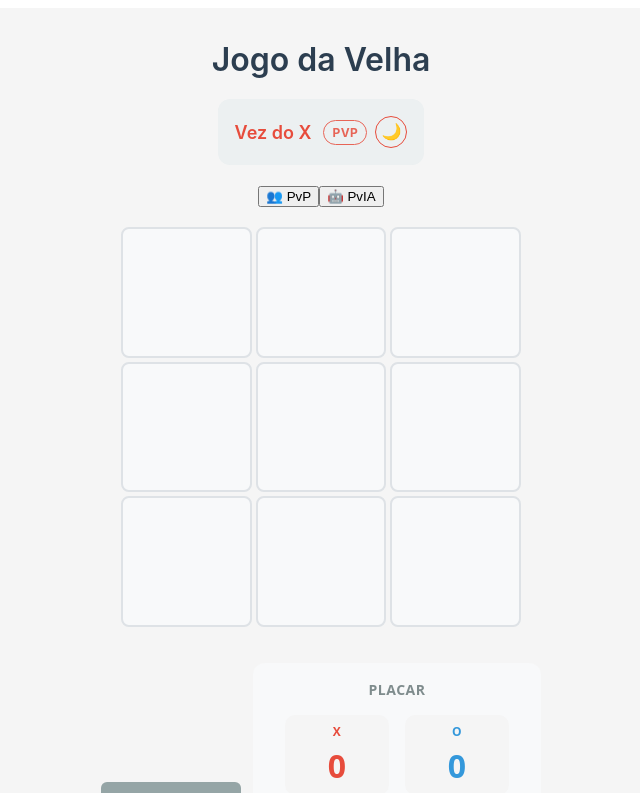
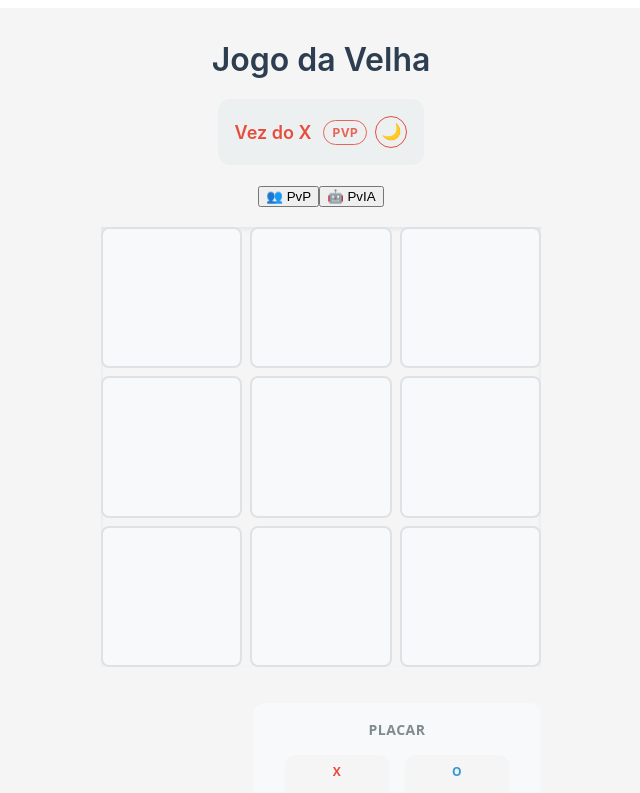
Before and after one commit to Marcelo-Marcos999/teste-estudio, a React (Vite) app: page / in a window 1280 px wide. Shown: the top 793 px of the page, without its empty margins (319-959 px from the left). Built offline with nearby package versions, Linux system fonts and the light colour scheme.

Commit message:
feat: update src/components/Board.module.css

```diff
--- a/src/components/Board.module.css
+++ b/src/components/Board.module.css
@@ -2,11 +2,38 @@
   display: grid;
   grid-template-columns: repeat(3, 1fr);
   grid-template-rows: repeat(3, 1fr);
-  gap: 4px;
+  gap: clamp(4px, 1.5vw, 8px);
   width: 100%;
-  max-width: 400px;
+  max-width: clamp(280px, 90vw, 480px);
   aspect-ratio: 1 / 1;
   margin: 0 auto;
+  box-shadow: inset 0 0 0 1px var(--border, transparent),
+    inset 0 2px 4px var(--shadow, rgba(0, 0, 0, 0.08));
+}
+
+.board > * {
+  animation: cellIn 0.3s ease-out backwards;
+}
+
+.board > *:nth-child(1) { animation-delay: 0s; }
+.board > *:nth-child(2) { animation-delay: 0.03s; }
+.board > *:nth-child(3) { animation-delay: 0.06s; }
+.board > *:nth-child(4) { animation-delay: 0.09s; }
+.board > *:nth-child(5) { animation-delay: 0.12s; }
+.board > *:nth-child(6) { animation-delay: 0.15s; }
+.board > *:nth-child(7) { animation-delay: 0.18s; }
+.board > *:nth-child(8) { animation-delay: 0.21s; }
+.board > *:nth-child(9) { animation-delay: 0.24s; }
+
+@keyframes cellIn {
+  from {
+    opacity: 0;
+    transform: scale(0.8);
+  }
+  to {
+    opacity: 1;
+    transform: scale(1);
+  }
 }
 
 @media (max-width: 480px) {
@@ -18,6 +45,12 @@
 
 @media (min-width: 481px) {
   .board {
-    max-width: 400px;
+    max-width: clamp(280px, 90vw, 480px);
   }
 }
+
+@media (prefers-reduced-motion: reduce) {
+  .board > * {
+    animation: none;
+  }
+}
```
